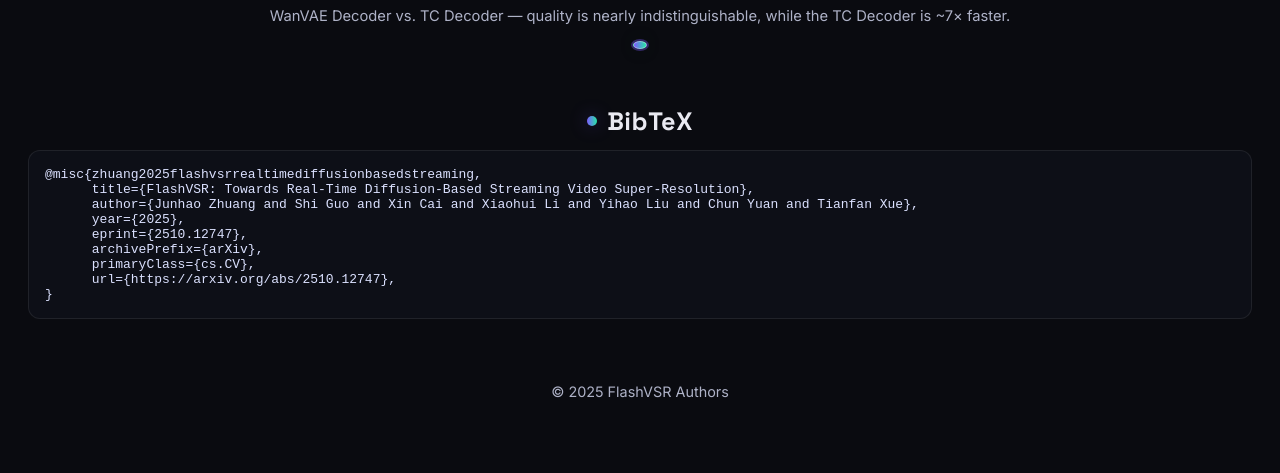
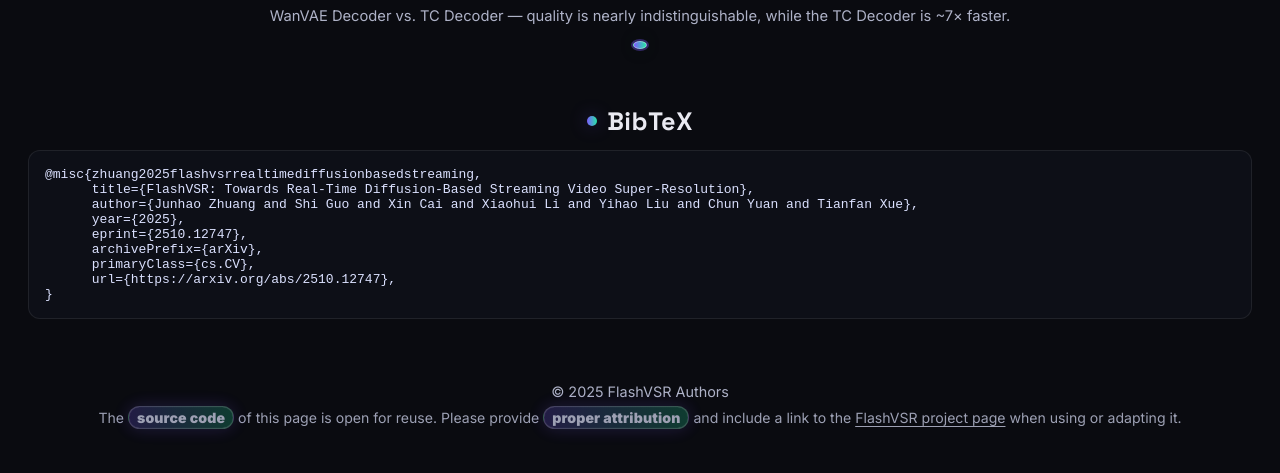
Before and after one commit to zhuang2002/zhuang2002.github.io, a Jekyll site: the page FlashVSR/index.html, which Jekyll copies as it is, in a window 1280 px wide and 1400 px high, scrolled down 6712 px. Shown: the part 915-1388 px from the top of the window. Built offline with Jekyll 4.4.1, drawn with Linux system fonts in a browser that asks for light colours.

Commit message:
Update index.html

```diff
--- a/FlashVSR/index.html
+++ b/FlashVSR/index.html
@@ -165,8 +165,8 @@
     .carousel .track::-webkit-scrollbar-thumb{background:linear-gradient(90deg,var(--brand-1),var(--brand-2));border-radius:999px}
     .slide{flex: 0 0 min(96vw, var(--figW)); scroll-snap-align:center; scroll-snap-stop:always; position:relative;}
     .carousel .nav{position:absolute;top:50%;transform:translateY(-50%);z-index:10}
-    .carousel .prev{left:-6px}
-    .carousel .next{right:-6px}
+    .carousel .prev{left:6px}
+    .carousel .next{right:6px}
     .carousel .dots{display:flex;justify-content:center;gap:6px;margin-top:10px}
     .carousel .dot.active{background:linear-gradient(90deg,var(--brand-1),var(--brand-2));box-shadow:var(--ring)}
     .carousel .dot{width:8px;height:8px;border-radius:50%;background:rgba(255,255,255,.25);border:1px solid rgba(255,255,255,.35)}
@@ -239,7 +239,9 @@
     pre.bib{background:#0d0f17;color:#dbe1ff;padding:16px;border-radius:12px;border:1px solid rgba(255,255,255,.08); overflow:auto}
     .cta-row{display:flex;gap:10px;justify-content:center;flex-wrap:wrap;margin-top:14px}
     .cta{display:inline-flex;align-items:center;gap:8px;padding:10px 14px;border-radius:999px;background:linear-gradient(180deg, rgba(255,255,255,.06), rgba(255,255,255,.02));border:1px solid rgba(255,255,255,.18);font-weight:700}
-    footer{margin:64px 0 28px; color:var(--muted); font-size:.9rem; display:flex; align-items:center; justify-content:center}
+    footer{margin:64px 0 28px; color:var(--muted); font-size:.9rem; display:flex; align-items:center; justify-content:center; text-align:center; padding: 0 16px;}
+    .footer-note{margin-top:6px; font-size:.88rem; opacity:.9;}
+    .footer-note a{ text-decoration: underline; text-underline-offset: 3px; }
 
     .iconbtn{display:inline-flex;align-items:center;justify-content:center;width:36px;height:36px;border-radius:10px;border:1px solid rgba(255,255,255,.14);background:linear-gradient(180deg, rgba(255,255,255,.06), rgba(255,255,255,.02));cursor:pointer}
     .iconbtn:hover{box-shadow:var(--ring)}
@@ -905,7 +907,14 @@
     </section>
 
     <footer>
-      <div>© 2025 FlashVSR Authors</div>
+      <div>
+        © 2025 FlashVSR Authors
+        <div class="footer-note">
+          The <span class="hl">source code</span> of this page is open for reuse.
+          Please provide <span class="hl">proper attribution</span> and include a
+          link to the <a href="https://zhuang2002.github.io/FlashVSR/" target="_blank" rel="noopener">FlashVSR project page</a> when using or adapting it.
+        </div>
+      </div>
     </footer>
   </div>
 
```
